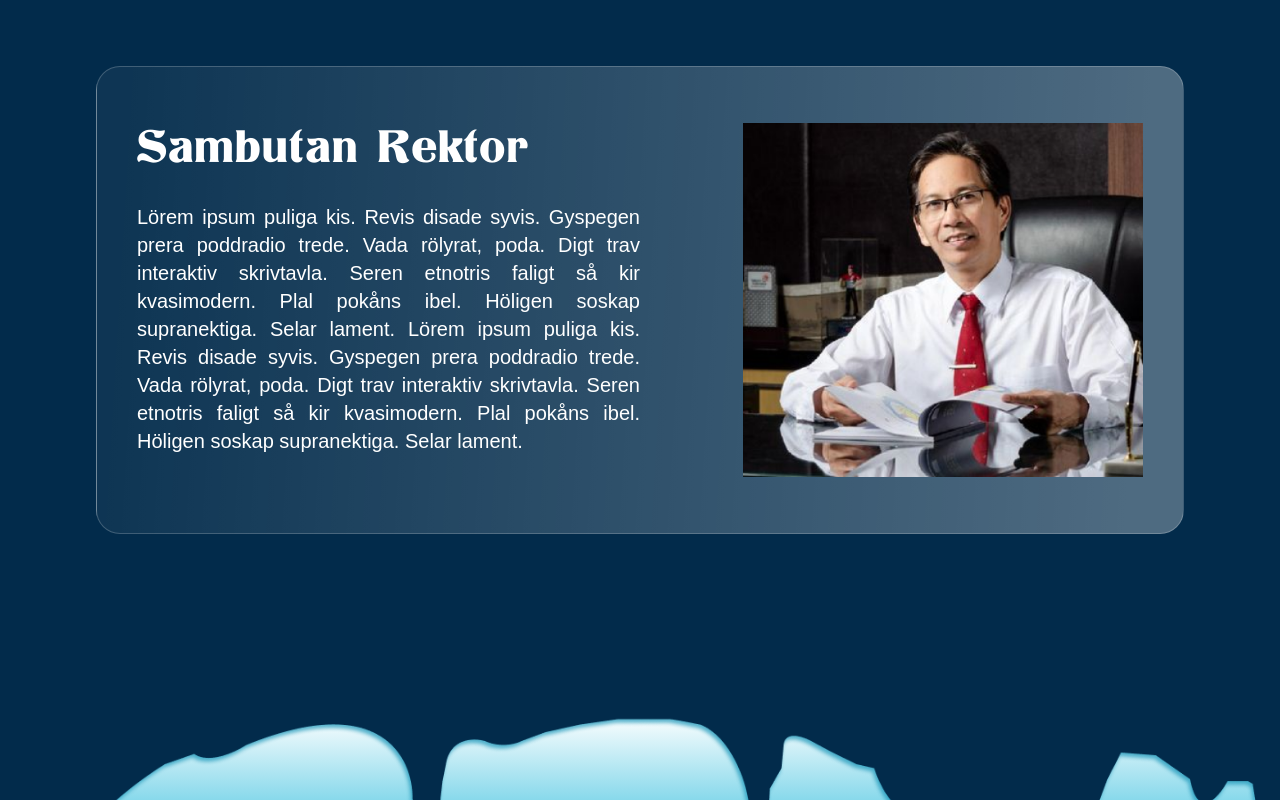
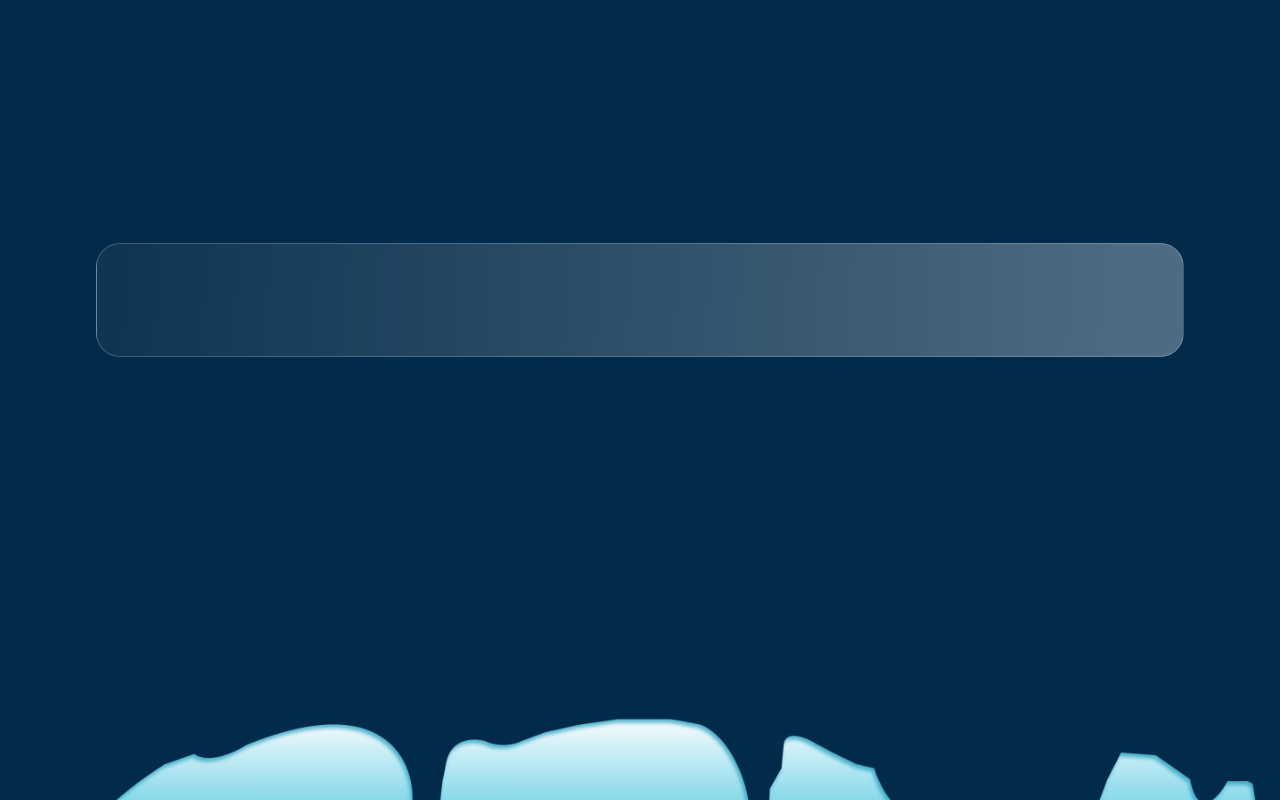
Before and after one commit to Teche-Corp/mabacup-2022-frontend, a Next.js app: page /AboutUs in a window 1280 px wide. Shown: the part 900-1700 px from the top of the page. Built offline with nearby package versions, Linux system fonts and the light colour scheme.

Commit message:
fix: fix href navbar

```diff
--- a/components/Navbar.jsx
+++ b/components/Navbar.jsx
@@ -98,13 +98,13 @@ const Navbar = ({ showNav, setShowNav, from }) => {
           </div>
           <ul className={`md:flex hidden  md:gap-5 lg:gap-10 xl:gap-[67px] `}>
             <li>
-              <Link href='#hero'>
+              <Link href='/'>
                 <a>Home</a>
               </Link>
             </li>
 
             <li>
-              <Link href='#about'>
+              <Link href='/AboutUs'>
                 <a>About</a>
               </Link>
             </li>
--- a/pages/AboutUs.jsx
+++ b/pages/AboutUs.jsx
@@ -58,7 +58,7 @@ export default function AboutUs() {
               {/* Card */}
               <div className='px-2 py-10 md:py-14 md:px-10 about-us-card h-max flex justify-between items-start w-full gap-x-12 rounded-3xl'>
                 {/* Sambutan Rektor */}
-                <div className='text-white lg:w-1/2 w-full text-center md:text-start'>
+                {/* <div className='text-white lg:w-1/2 w-full text-center md:text-start'>
                   <h2 className='font-primary md:text-5xl text-3xl text-center lg:text-left'>
                     Sambutan Rektor
                   </h2>
@@ -79,15 +79,15 @@ export default function AboutUs() {
                     skrivtavla. Seren etnotris faligt så kir kvasimodern. Plal
                     pokåns ibel. Höligen soskap supranektiga. Selar lament.{" "}
                   </p>
-                </div>
+                </div> */}
                 {/* Rektor ITS Image */}
-                <div className='lg:block hidden self-center'>
+                {/* <div className='lg:block hidden self-center'>
                   <img
                     src='/about-us/rektor-its.png'
                     alt='Rekot ITS'
                     className='w-[25rem]'
                   ></img>
-                </div>
+                </div> */}
               </div>
             </section>
           </div>
```
